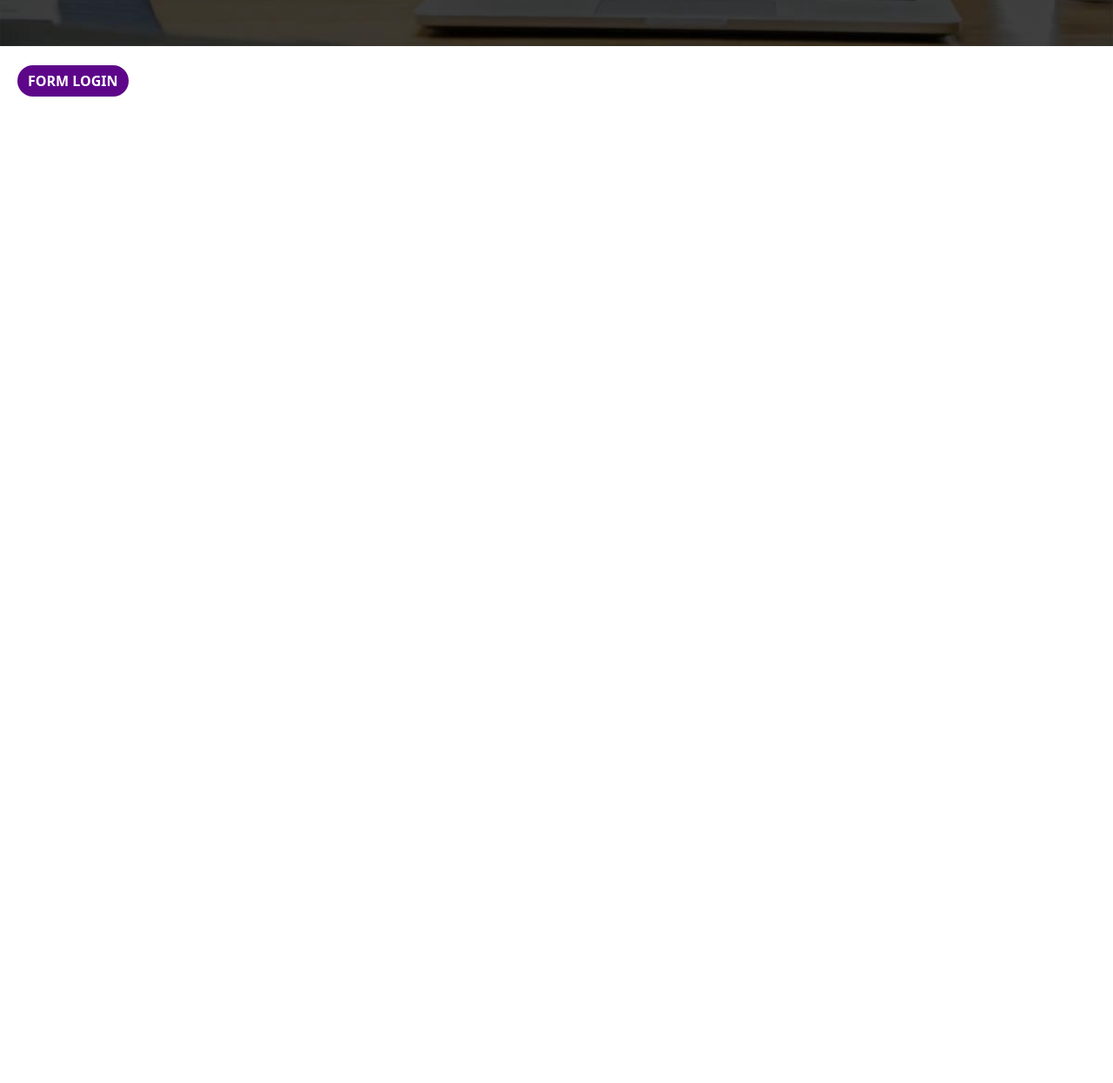
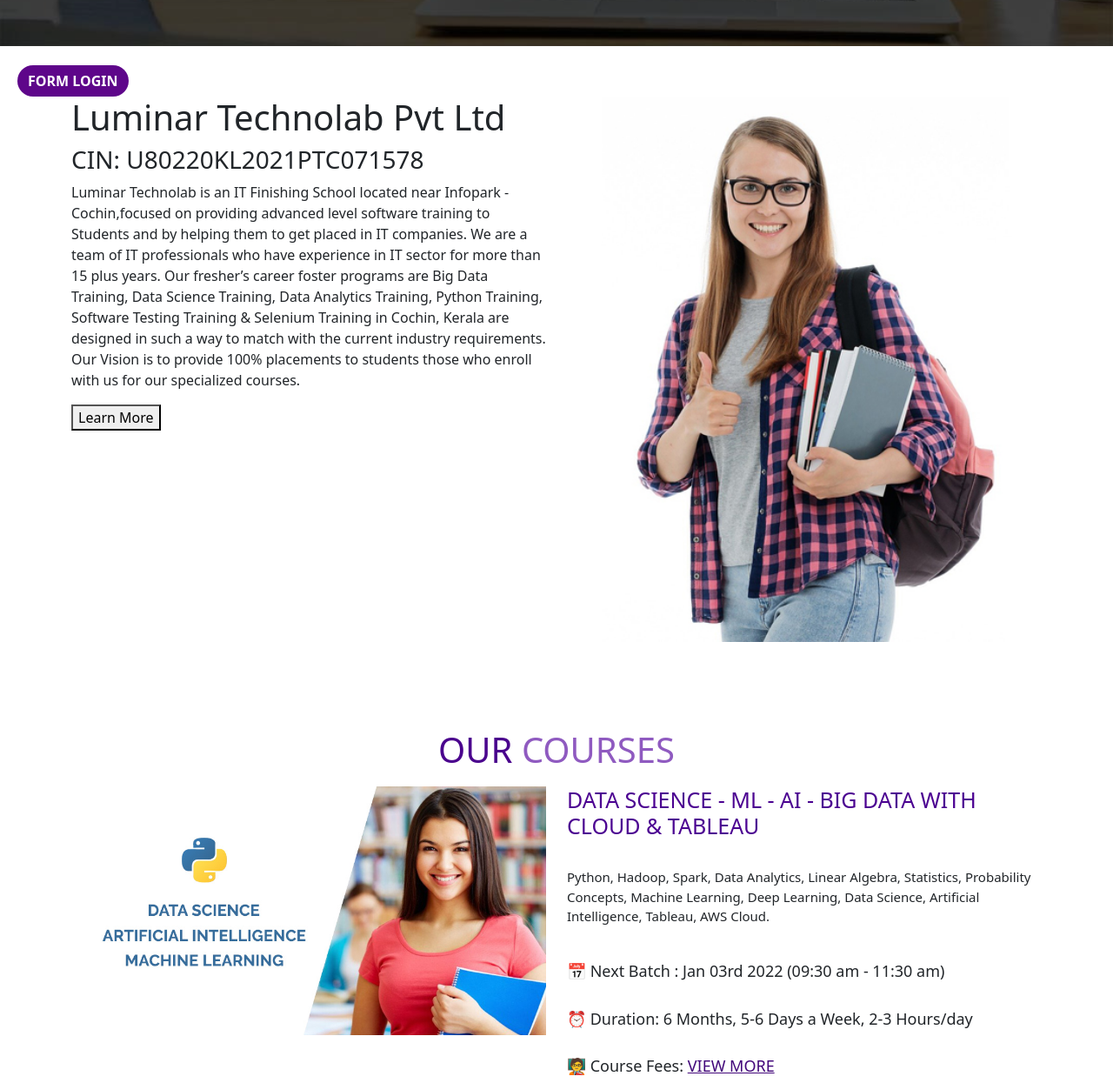
Before and after one commit to kinopredin/luminar, a plain HTML site: page index.html in a window 1280 px wide. Shown: the part 591-1836 px from the top of the page at 87% size. Before the commit the page ends 800 px from the top, so only its background shows below. Drawn offline with nearby package versions, Linux system fonts and the light colour scheme.

Commit message:
index.html

```diff
--- a/index.html
+++ b/index.html
@@ -1,5 +1,6 @@
 <!DOCTYPE html>
 <html lang="en">
+
 <head>
   <meta charset="UTF-8">
   <meta name="viewport" content="width=device-width, initial-scale=1.0">
@@ -12,25 +13,33 @@
     crossorigin="anonymous"></script>
 
   <!--------bootstrap-->
+  <!-----css-->
   <link rel="stylesheet" href="main.css">
+  <!-----css-->
+  <!-----fontawsome-->
+  <link href="https://cdn.jsdelivr.net/npm/bootstrap@5.3.0/dist/css/bootstrap.min.css" rel="stylesheet"
+    integrity="sha384-9ndCyUaIbzAi2FUVXJi0CjmCapSmO7SnpJef0486qhLnuZ2cdeRhO02iuK6FUUVM" crossorigin="anonymous">
+
+  <!-----fontawsome-->
+
 </head>
+
 <body>
   <nav class="navbar navbar-expand-lg " style="background-color: rgba(165, 109, 218, 0.311);">
     <div class="container">
       <a class="navbar-brand ms-5" href="#"><img src="lab.png" style="width:200px;"></a>
 
-          <button class="navbar-toggler" type="button" data-bs-toggle="collapse"
-                data-bs-target="#navbarSupportedContent" aria-controls="navbarSupportedContent" aria-expanded="false"
-                aria-label="Toggle navigation">
+      <button class="navbar-toggler" type="button" data-bs-toggle="collapse" data-bs-target="#navbarSupportedContent"
+        aria-controls="navbarSupportedContent" aria-expanded="false" aria-label="Toggle navigation">
         <span class="navbar-toggler-icon"></span>
       </button>
       <div class="collapse navbar-collapse" id="navbarSupportedContent">
         <ul class="navbar-nav ms-auto mb-2 mb-lg-0" class="kino">
           <li class="nav-item">
-                <a class="nav-link text-black fs-5 pe-5 "  aria-current="page" href="#">Home</a>
+            <a class="nav-link text-black fs-5 pe-5 " aria-current="page" href="#">Home</a>
           </li>
           <li class="nav-item">
-                <a class="nav-link  text-black fs-5 pe-5"  href="#">Courses</a>
+            <a class="nav-link  text-black fs-5 pe-5" href="#">Courses</a>
           </li>
           <li class="nav-item">
             <a class="nav-link  text-black fs-5  pe-5" href="#">Placements</a>
@@ -39,7 +48,7 @@
             <a class="nav-link  text-black fs-5 pe-5" href="#">Gallery</a>
           </li>
           <li class="nav-item">
-                <a class="nav-link  text-black fs-5 pe-5"  href="#">Aboutus</a>
+            <a class="nav-link  text-black fs-5 pe-5" href="#">Aboutus</a>
           </li>
           <li class="nav-item">
             <a class="nav-link  text-black fs-5 " href="#">Contact</a>
@@ -154,6 +163,54 @@
       </div>
     </div>
   </div>
+  <!----grid-------->
+  <div class="container w-100" id="con">
+    <div class="row">
+      <div class="col-lg-6" id="kino">
+        <h1 class="words">Luminar Technolab Pvt Ltd</h1>
+        <h3>CIN: U80220KL2021PTC071578</h3>
+        <p>Luminar Technolab is an IT Finishing School located near Infopark - Cochin,focused on providing advanced
+          level software training to Students and by helping them to get placed in IT companies. We are a team of IT
+          professionals who have experience in IT sector for more than 15 plus years. Our fresher’s career foster
+          programs are Big Data Training, Data Science Training, Data Analytics Training, Python Training, Software
+          Testing Training & Selenium Training in Cochin, Kerala are designed in such a way to match with the current
+          industry requirements. Our Vision is to provide 100% placements to students those who enroll with us for our
+          specialized courses.</p>
+        <button class="sub">Learn More</button>
+
+      </div>
+      <div class="col-lg-6 ">
+        <img src="g1.jpg" class="img-fluid" style=" margin-bottom: 100px; width: 100%;" alt="">
+      </div>
+    </div>
+  </div>
+  <!----grid-------->
+
+  <!------grid-2----------->
+  <div class="container bg-white" id="c">
+    <div class="row">
+      <h1 style="text-align: center; color: rgb(74, 2, 141); padding-bottom: 10px;">OUR <span
+          style="color: rgb(143, 90, 192);">COURSES</span></h1>
+      <div class="col-lg-6">
+
+        <img src="g2.jpg" class="img-fluid">
+      </div>
+      <div class="col-lg-6">
+        <h1 style="font-size: 25px; color: rgb(75, 0, 145);">DATA SCIENCE - ML - AI - BIG DATA WITH CLOUD & TABLEAU</h1>
+        <p style="font-size:15px; padding-top: 25px;">Python, Hadoop, Spark, Data Analytics, Linear Algebra, Statistics,
+          Probability Concepts, Machine Learning, Deep Learning, Data Science, Artificial Intelligence, Tableau, AWS
+          Cloud.</p>
+        <h3 style="font-size: 18px; padding-top: 25px;">📅 Next Batch : Jan 03rd 2022 (09:30 am - 11:30 am)</h3>
+        <h3 style="font-size: 18px; padding-top: 25px;">⏰ Duration: 6 Months, 5-6 Days a Week, 2-3 Hours/day </h3>
+        <h3 style="font-size: 18px; padding-top: 25px;">🧑‍🏫 Course Fees: <a href="#"
+            style="color: rgb(66, 7, 122);">VIEW MORE</a></h3>
+      </div>
+    </div>
+  </div>
+
+  <!------grid-2----------->
+
 
 </body>
+
 </html>
```
Lines whose indentation alone changed are shown as unchanged.
